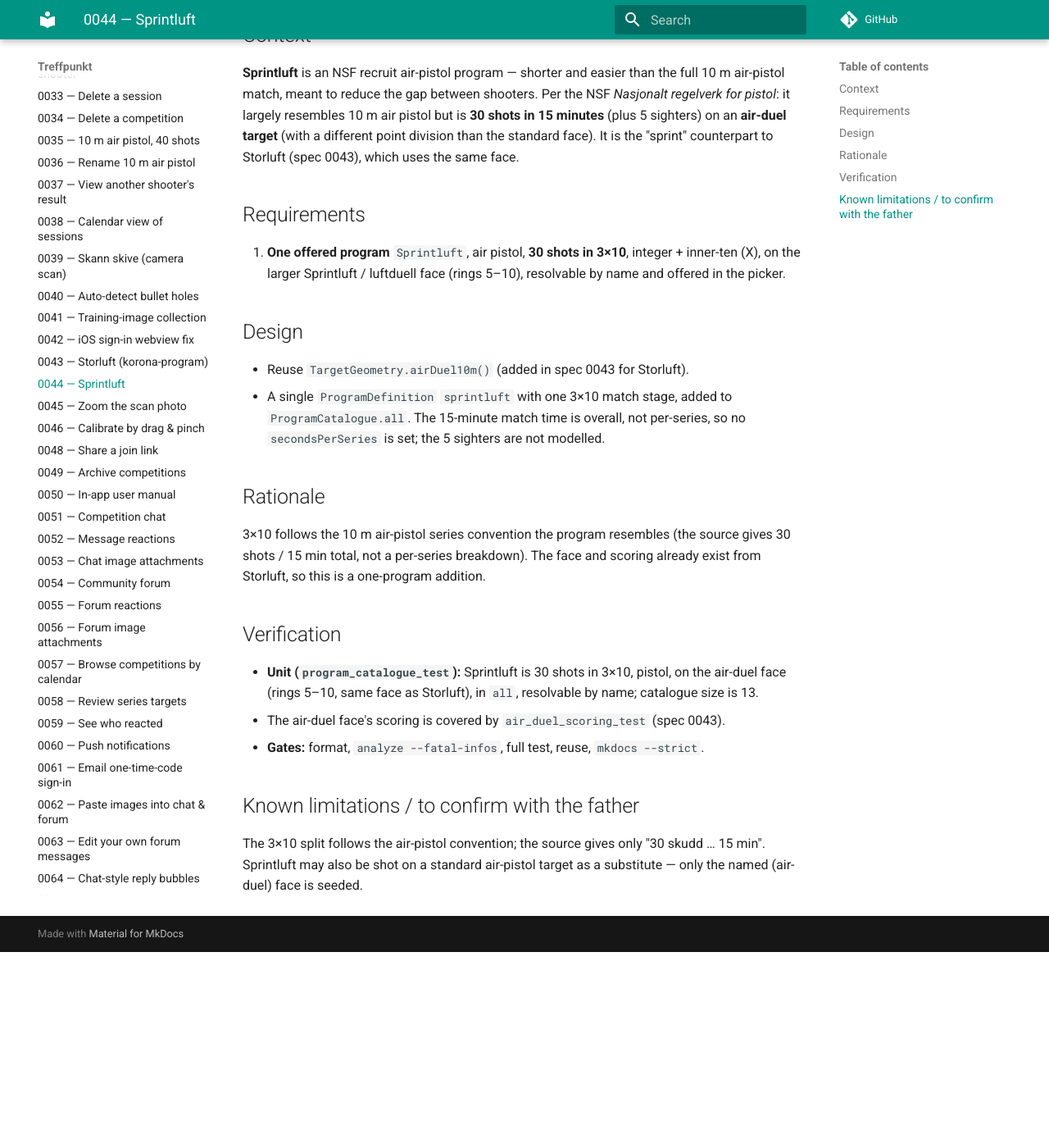
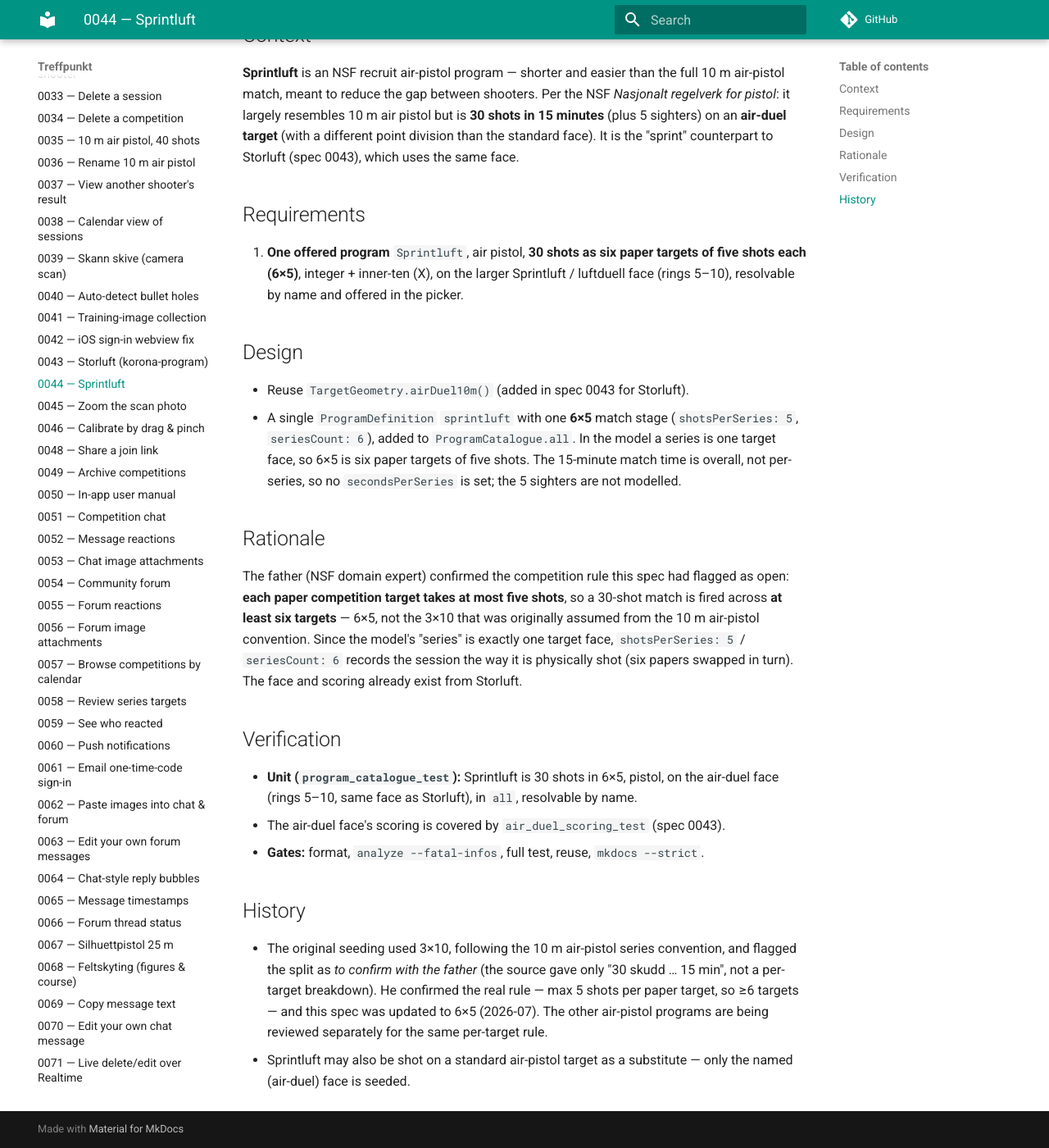
Before and after one commit to roykollensvendsen/treffpunkt, an MkDocs documentation site: the page built from docs/specs/0044-sprintluft.md, in a window 1280 px wide and 1400 px high, scrolled down 295 px. Shown: the whole window at 82% size. Built offline with MkDocs 1.6.1 and Material for MkDocs 9.7.7, drawn with Linux system fonts in a browser that asks for light colours; comment, search, counter and statistics services are not loaded; before the commit the page ends 1456 px from its top, so only the background shows below that.

Commit message:
fix(scoring): Sprintluft is six 5-shot targets, not three 10-shot series
In competition a Sprintluft paper target takes at most five shots, so its 30
shots are fired across at least six targets — not three targets of ten. The app
had guessed 3×10 from the ordinary 10 m air-pistol convention (the rule note
gave only "30 shots / 15 min"), and the spec had flagged that split as one to
confirm with the domain expert. He confirmed the real rule, so Sprintluft is now
six 5-shot series, matching how it is physically shot: five shots on a paper,
swap to the next.

In the model a series is one target face, so this is shotsPerSeries 5 /
seriesCount 6. The 30-shot total and the scoring are unchanged — only how the
shots are grouped onto targets in recording and review. The other air-pistol
programs are being reviewed separately for the same per-target rule.

Updates spec 0044 (with its open question now resolved), the reference
catalogue, the changelog, and the catalogue unit test.

```diff
--- a/docs/specs/0044-sprintluft.md
+++ b/docs/specs/0044-sprintluft.md
@@ -21,34 +21,46 @@ to Storluft (spec 0043), which uses the same face.
 
 ## Requirements
 
-1. **One offered program** `Sprintluft`, air pistol, **30 shots in 3×10**,
-   integer + inner-ten (X), on the larger Sprintluft / luftduell face (rings
-   5–10), resolvable by name and offered in the picker.
+1. **One offered program** `Sprintluft`, air pistol, **30 shots as six paper
+   targets of five shots each (6×5)**, integer + inner-ten (X), on the larger
+   Sprintluft / luftduell face (rings 5–10), resolvable by name and offered in
+   the picker.
 
 ## Design
 
 - Reuse `TargetGeometry.airDuel10m()` (added in spec 0043 for Storluft).
-- A single `ProgramDefinition` `sprintluft` with one 3×10 match stage, added to
-  `ProgramCatalogue.all`. The 15-minute match time is overall, not per-series, so
-  no `secondsPerSeries` is set; the 5 sighters are not modelled.
+- A single `ProgramDefinition` `sprintluft` with one **6×5** match stage
+  (`shotsPerSeries: 5`, `seriesCount: 6`), added to `ProgramCatalogue.all`. In
+  the model a series is one target face, so 6×5 is six paper targets of five
+  shots. The 15-minute match time is overall, not per-series, so no
+  `secondsPerSeries` is set; the 5 sighters are not modelled.
 
 ## Rationale
 
-3×10 follows the 10 m air-pistol series convention the program resembles (the
-source gives 30 shots / 15 min total, not a per-series breakdown). The face and
-scoring already exist from Storluft, so this is a one-program addition.
+The father (NSF domain expert) confirmed the competition rule this spec had
+flagged as open: **each paper competition target takes at most five shots**, so a
+30-shot match is fired across **at least six targets** — 6×5, not the 3×10 that
+was originally assumed from the 10 m air-pistol convention. Since the model's
+"series" is exactly one target face, `shotsPerSeries: 5` / `seriesCount: 6`
+records the session the way it is physically shot (six papers swapped in turn).
+The face and scoring already exist from Storluft.
 
 ## Verification
 
-- **Unit (`program_catalogue_test`):** Sprintluft is 30 shots in 3×10, pistol, on
+- **Unit (`program_catalogue_test`):** Sprintluft is 30 shots in 6×5, pistol, on
   the air-duel face (rings 5–10, same face as Storluft), in `all`, resolvable by
-  name; catalogue size is 13.
+  name.
 - The air-duel face's scoring is covered by `air_duel_scoring_test` (spec 0043).
 - **Gates:** format, `analyze --fatal-infos`, full test, reuse, `mkdocs
   --strict`.
 
-## Known limitations / to confirm with the father
+## History
 
-The 3×10 split follows the air-pistol convention; the source gives only "30 skudd
-… 15 min". Sprintluft may also be shot on a standard air-pistol target as a
-substitute — only the named (air-duel) face is seeded.
+- The original seeding used 3×10, following the 10 m air-pistol series
+  convention, and flagged the split as *to confirm with the father* (the source
+  gave only "30 skudd … 15 min", not a per-target breakdown). He confirmed the
+  real rule — max 5 shots per paper target, so ≥6 targets — and this spec was
+  updated to 6×5 (2026-07). The other air-pistol programs are being reviewed
+  separately for the same per-target rule.
+- Sprintluft may also be shot on a standard air-pistol target as a substitute —
+  only the named (air-duel) face is seeded.
```
Also changed, not shown: docs/CHANGELOG.md (+5 -0 lines), docs/reference/program-catalogue.md (+1 -1 lines), 2 other files.
